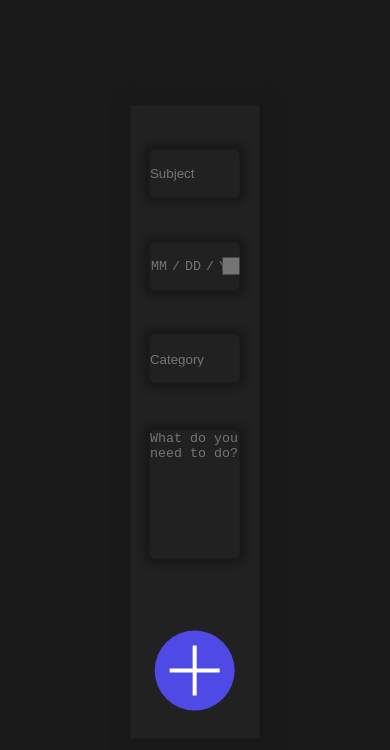
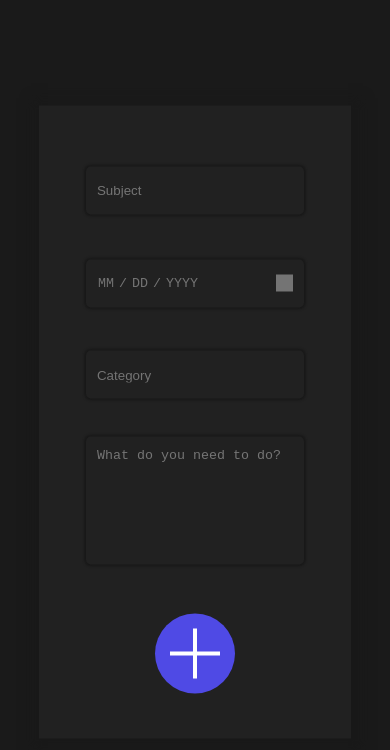
Before and after one commit to vladyani/ToDoList, a website built with webpack: page index.html in a window 390 px wide. Both pictures are taken after a click on the button 195 px from the left and 441 px from the top of the page. Built offline with nearby package versions, Linux system fonts and the light colour scheme.

Commit message:
styles form update

```diff
--- a/index.html
+++ b/index.html
@@ -3,6 +3,7 @@
 
 <head>
     <meta charset="UTF-8">
+    <link rel="shortcut icon" href="img/favicon.ico">
     <title>R2-D-Doo List</title>
     <meta name="description" content="">
     <meta name="keywords" content="">
@@ -26,13 +27,13 @@
             <output class="error-msg"></output>
             <input type="date" name="deadline" value="" placeholder="Date" data-error="Enter date, please!" required>
             <output class="error-msg"></output>
-            <input list="categories" name="category" placeholder="Category" data-error="Select category, please!" required>
+            <select name="category" data-error="Select category, please!" required>
+               <option class="dzik" hidden disabled selected value>Category</option>
+                <option class="red" value="Red Circle">Red Circle</option>
+				<option class="yellow" value="Yellow Circle">Yellow Circle</option>
+				<option class="green" value="Green Circle">Green Circle</option>
+           </select>
             <output class="error-msg"></output>
-            <datalist id="categories">
-				<option value="Red Circle"></option>
-				<option value="Yellow Circle"></option>
-				<option value="Green Circle"></option>
-			</datalist>
             <textarea name="description" placeholder="What do you need to do?" data-error="Complete the field, please!" required></textarea>
             <output class="error-msg"></output>
 
--- a/scss/partials/_form-page.scss
+++ b/scss/partials/_form-page.scss
@@ -12,28 +12,39 @@
 		justify-content: center;
 		align-items: center;
 		box-shadow: 2px 2px 10px 10px #191919;
-		input, textarea {
-			width: 70%;
-		}
+
+        input,textarea,select{
+            width: 70%;
+            border-radius: 5px;
+            border: none;
+            background-color: $color-box;
+            box-shadow: 0px 0px 2px 2px #191919;
+            color:$color-white;
+            outline:none;
+            padding: 0.7rem;
+            margin: 0.93rem 0 0.6rem 0;
+
+        }
 
 		input {
 			height: 3rem;
             margin: 1rem;
 		}
 
+        select{
+            height: 3rem;
+            -webkit-appearance: none;
+            -moz-appearance: none;
+            appearance: none;  /* remove default arrow */
+            color: #747474;
+        }
+
+
 		textarea {
 			resize: none;
 			height: 8rem;
-            margin: 1.2rem 0 1.2rem 0;
 		}
 
-        input,textarea{
-            border-radius: 5px;
-            border: none;
-            background-color: $color-box;
-            box-shadow: 0px 0px 6px 6px #191919;
-            color:$color-white;
-        }
 
         input:focus, textarea:focus{
             border: 1px solid $color-accent;
@@ -41,7 +52,7 @@
 
 		.add-note-btn {
 			@include button (80px);
-			margin-top: 40px;
+			margin-top: 1.7rem;
 			position: relative;
 		}
 
@@ -49,6 +60,21 @@
             height: 0.8rem;
             color: $color-circle-red;
             font-size: 0.8rem;
+        }
+
+
+        //styles for select options
+        select option.red{
+            background-color: $color-circle-red;
+            color:$color-circle-red;
+        }
+        select option.green{
+            background-color:$color-circle-green;
+            color:$color-circle-green;
+        }
+        select option.yellow{
+            background-color:$color-circle-yellow;
+            color:$color-circle-yellow;
         }
 
         //styles for date input
@@ -73,4 +99,14 @@
         }
 
 	}
+
+    @media (max-width:720px){
+        .note-form{
+            width: 80vw;
+        }
+        .add-note-btn {
+			margin-top: 1.3rem;
+		}
+    }
+
 }
```
Also changed, not shown: js/out.js (+2 -2 lines), img/favicon.ico (added), scss/main.scss (line endings or trailing spaces).
